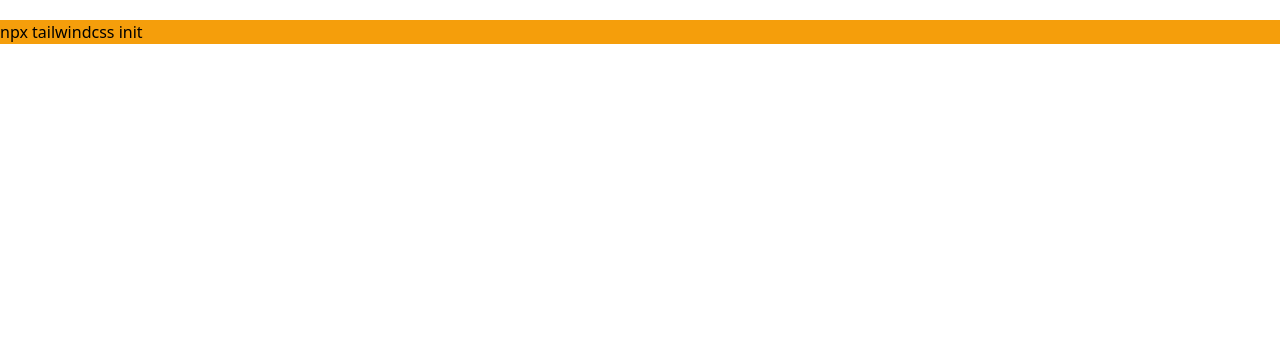
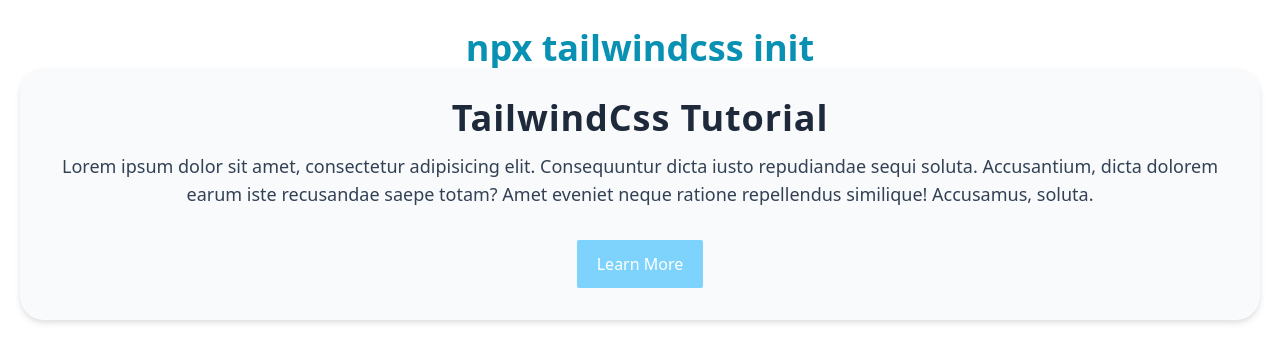
Before and after one commit to Stack-Web/Tailwindcss-Learn, a website: page index.html in a window 1280 px wide. Drawn offline with nearby package versions, Linux system fonts and the light colour scheme; files that its build step writes are made by us from their sources.

Commit message:
Add Jumbotron Section

```diff
--- a/index.html
+++ b/index.html
@@ -6,9 +6,27 @@
     <link href="" rel="stylesheet">
     <link href="/dist/output.css" rel="stylesheet">
 </head>
-<body>
+<body class="p-5">
 <div class="container mx-auto">
-<h1 class="mt-5 bg-amber-500">npx tailwindcss init</h1>
+    <h1 class="mt-2 font-bold text-4xl text-cyan-600 text-center">npx tailwindcss init</h1>
+
+    <section class="bg-gray-50 rounded-3xl drop-shadow-md">
+        <div class="py-8 px-4 mx-auto max-w-screen-xl text-center">
+            <h1 class="mb-4 text-4xl font-extrabold tracking-wide leading-none text-slate-800">
+                TailwindCss Tutorial
+            </h1>
+            <p class="mb-8 text-lg font-normal text-slate-700">
+                Lorem ipsum dolor sit amet, consectetur adipisicing elit. Consequuntur dicta iusto repudiandae sequi
+                soluta. Accusantium, dicta dolorem earum iste recusandae saepe totam? Amet eveniet neque ratione
+                repellendus similique! Accusamus, soluta.
+            </p>
+            <a href="#"
+               class="inline-flex justify-center items-center py-3 px-5 text-base font-medium text-white rounded-sm shadow-xs
+               bg-sky-300 hover:cursor-pointer hover:bg-sky-700 transition-all delay-75 ">
+                Learn More
+            </a>
+        </div>
+    </section>
 </div>
 </body>
 </html>
```
